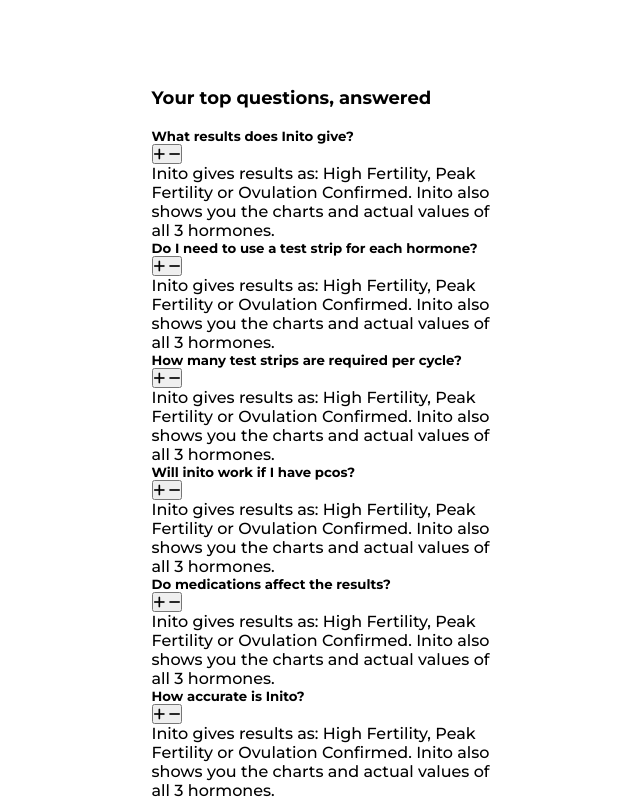
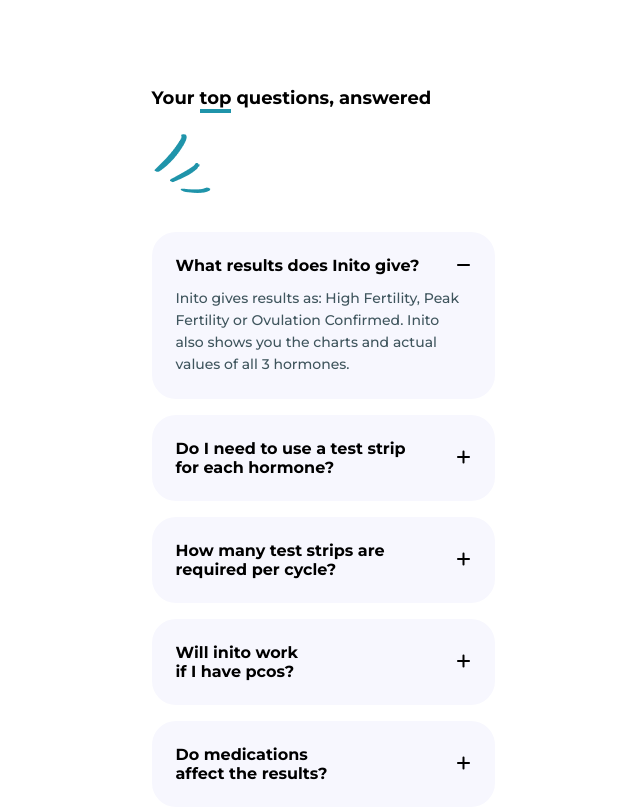
Before and after one commit to Saddam6260/Inito-Web-Page, a website: page index.html in a window 1280 px wide. Shown: the part 6120-6930 px from the top of the page, without its empty margins (317-957 px from the left). Drawn offline with Linux system fonts and the light colour scheme.

Commit message:
complete top question section without text img

```diff
--- a/index.html
+++ b/index.html
@@ -293,12 +293,17 @@
       </div>
     </section>
 
-    <!-- Top Questions -->
+    <!-- Top Questions Not Complete -->
     <section id="top-question">
       <div class="container">
-        <h2>Your <span>top</span> questions, answered</h2>
+        <div class="heading">
+          <h2>Your <span class="border">top</span> questions, answered</h2>
+          <div class="text-img">
+            <img src="./images/ovulation-img.png" alt="" />
+          </div>
+        </div>
 
-        <div class="content-wrap">
+        <div class="questions">
           <div class="question">
             <div class="title">
               <h5>What results does Inito give?</h5>
@@ -309,8 +314,8 @@
                 ></span>
               </button>
             </div>
-            <div class="text">
-              <p>
+            <div class="text show-text">
+              <p class="common-pera">
                 Inito gives results as: High Fertility, Peak Fertility or
                 Ovulation Confirmed. Inito also shows you the charts and actual
                 values of all 3 hormones.
@@ -319,7 +324,10 @@
           </div>
           <div class="question">
             <div class="title">
-              <h5>Do I need to use a test strip for each hormone?</h5>
+              <h5>
+                <span>Do I need to use a test strip</span>
+                <span>for each hormone?</span>
+              </h5>
               <button>
                 <span class="plus-icon"><i class="fa-solid fa-plus"></i></span>
                 <span class="minus-icon"
@@ -328,7 +336,7 @@
               </button>
             </div>
             <div class="text">
-              <p>
+              <p class="common-pera">
                 Inito gives results as: High Fertility, Peak Fertility or
                 Ovulation Confirmed. Inito also shows you the charts and actual
                 values of all 3 hormones.
@@ -337,7 +345,10 @@
           </div>
           <div class="question">
             <div class="title">
-              <h5>How many test strips are required per cycle?</h5>
+              <h5>
+                <span>How many test strips are</span>
+                <span>required per cycle?</span>
+              </h5>
               <button>
                 <span class="plus-icon"><i class="fa-solid fa-plus"></i></span>
                 <span class="minus-icon"
@@ -346,7 +357,7 @@
               </button>
             </div>
             <div class="text">
-              <p>
+              <p class="common-pera">
                 Inito gives results as: High Fertility, Peak Fertility or
                 Ovulation Confirmed. Inito also shows you the charts and actual
                 values of all 3 hormones.
@@ -355,7 +366,7 @@
           </div>
           <div class="question">
             <div class="title">
-              <h5>Will inito work if I have pcos?</h5>
+              <h5><span>Will inito work</span> <span>if I have pcos?</span></h5>
               <button>
                 <span class="plus-icon"><i class="fa-solid fa-plus"></i></span>
                 <span class="minus-icon"
@@ -364,7 +375,7 @@
               </button>
             </div>
             <div class="text">
-              <p>
+              <p class="common-pera">
                 Inito gives results as: High Fertility, Peak Fertility or
                 Ovulation Confirmed. Inito also shows you the charts and actual
                 values of all 3 hormones.
@@ -373,7 +384,9 @@
           </div>
           <div class="question">
             <div class="title">
-              <h5>Do medications affect the results?</h5>
+              <h5>
+                <span>Do medications</span> <span>affect the results?</span>
+              </h5>
               <button>
                 <span class="plus-icon"><i class="fa-solid fa-plus"></i></span>
                 <span class="minus-icon"
@@ -382,7 +395,7 @@
               </button>
             </div>
             <div class="text">
-              <p>
+              <p class="common-pera">
                 Inito gives results as: High Fertility, Peak Fertility or
                 Ovulation Confirmed. Inito also shows you the charts and actual
                 values of all 3 hormones.
@@ -400,7 +413,7 @@
               </button>
             </div>
             <div class="text">
-              <p>
+              <p class="common-pera">
                 Inito gives results as: High Fertility, Peak Fertility or
                 Ovulation Confirmed. Inito also shows you the charts and actual
                 values of all 3 hormones.
--- a/scss/_top-questions.scss
+++ b/scss/_top-questions.scss
@@ -1,4 +1,95 @@
 /*** Top Question ***/
-#top-question{
-    padding: 101px 0px 90px 0px;
+#top-question {
+  padding: 101px 0px 90px 0px;
+  .container {
+    .heading {
+      margin-bottom: 24px;
+    }
+    .questions {
+      display: flex;
+      flex-flow: column wrap;
+      row-gap: 16px;
+
+      .question {
+        padding: 24px;
+        background-color: $thin-mauve;
+        border-radius: 24px;
+        .title {
+          display: flex;
+          flex-flow: row wrap;
+          justify-content: space-between;
+          align-items: center;
+          h5 {
+            display: flex;
+            flex-flow: column wrap;
+            font-size: 16px;
+            font-weight: 700;
+          }
+          button {
+            border: none;
+            background: none;
+            font-size: 16px;
+
+            .minus-icon {
+              display: none;
+            }
+          }
+        }
+        .text {
+          margin-top: 12px;
+          display: none;
+        }
+      }
+
+      .question:nth-child(1) {
+        .title {
+          button {
+            .plus-icon {
+              display: none;
+            }
+            .minus-icon {
+              display: block;
+            }
+          }
+        }
+        .text {
+          display: block;
+        }
+      }
+    }
+  }
 }
+
+@include media(1440px) {
+  #top-question {
+    padding: 120px 0px;
+    .container {
+      display: flex;
+      flex-flow: row wrap;
+      justify-content: space-between;
+      align-items: center;
+      .heading {
+        margin-bottom: 0px;
+        width: 405px;
+      }
+      .questions {
+        row-gap: 24px;
+        width: 707px;
+
+        .question {
+          padding: 32px;
+          .title {
+            h5 {
+              flex-flow: row wrap;
+              font-size: 18px;
+              column-gap: 6px;
+            }
+          }
+          .text {
+            padding-right: 20px;
+          }
+        }
+      }
+    }
+  }
+}
```
Also changed, not shown: css/style.css, 1 other file.
